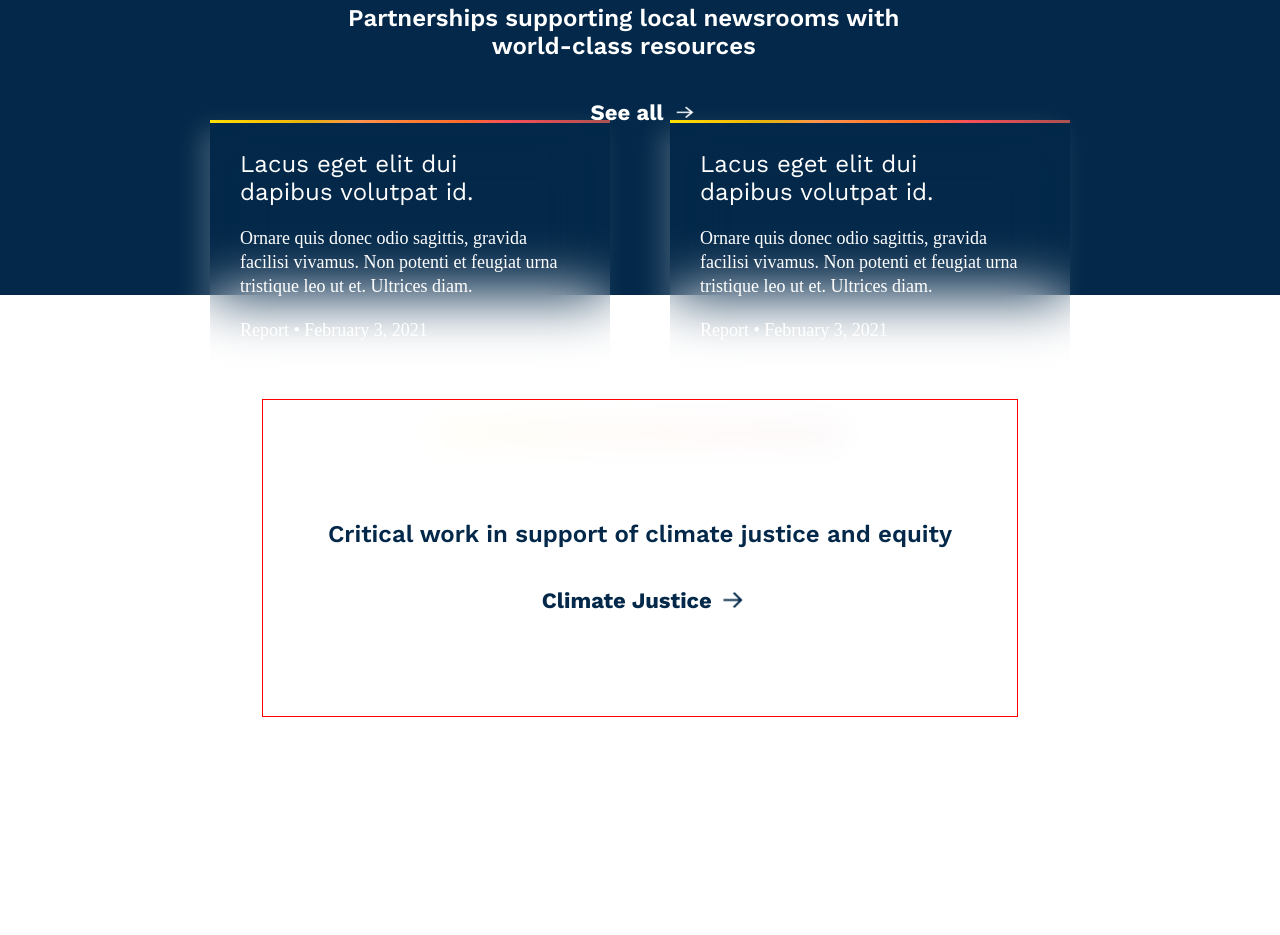
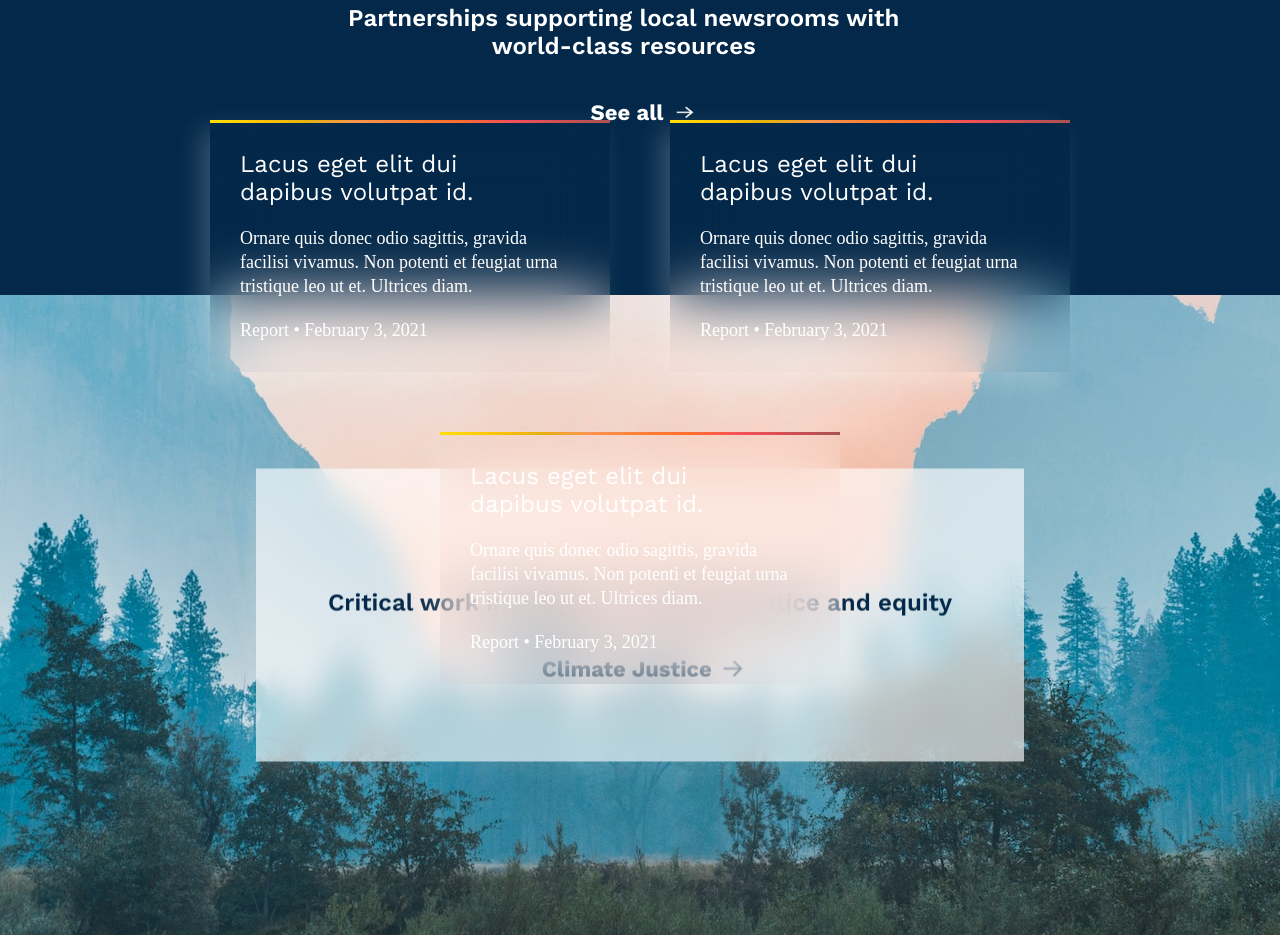
Before and after one commit to algomachine007/css-challenge, a Next.js app: page / in a window 1280 px wide. Shown: the part 240-1175 px from the top of the page. Before the commit the page ends 1039 px from the top, so only its background shows below. Built offline with nearby package versions, Linux system fonts and the light colour scheme; a web font is replaced by a local one.

Commit message:
positioning the components

```diff
--- a/components/banner/banner.module.scss
+++ b/components/banner/banner.module.scss
@@ -6,17 +6,16 @@
   align-items: center;
   padding: 60px;
 
-  border: 1px solid red;
+  position: absolute;
+  top: 50%;
+  left: 50%;
+  transform: translate(-50%, -50%);
 
   color: variable.$blue-primary;
 
   width: 60%;
-  height: 318px;
-  left: 230px;
-  top: 180px;
 
   /* White Tint 65% */
-
   background: rgba(255, 255, 255, 0.65);
   box-shadow: -10px 10px 20px rgba(255, 255, 255, 0.1);
   backdrop-filter: blur(15px);
--- a/components/bottom/bottom.module.scss
+++ b/components/bottom/bottom.module.scss
@@ -1,6 +1,6 @@
 .wrapper {
-  margin-top: 24px;
   height: 60vh;
+
   h2,
   h4 {
     color: #032849;
@@ -11,3 +11,8 @@
     font-weight: 600;
   }
 }
+
+.landingImage {
+  height: 100px;
+  z-index: 0;
+}
--- a/components/bottom/index.tsx
+++ b/components/bottom/index.tsx
@@ -2,11 +2,19 @@ import styles from "./bottom.module.scss";
 import SectionWrapper from "@layout/sectionWrapper";
 import Banner from "@components/banner";
 import { IBottomProps } from "./types";
+import Image from "next/image";
 
 const Bottom = ({ info }: IBottomProps) => {
   return (
     <div className={styles.wrapper}>
-      <SectionWrapper>
+      <SectionWrapper withBg>
+        {/* <Image
+          src="/bailey.jpg"
+          className={styles.landingImage}
+          layout="fill"
+          objectFit="cover"
+          objectPosition="center"
+        /> */}
         <Banner
           title={info.title}
           description={info.description}
--- a/components/layout/sectionWrapper/index.tsx
+++ b/components/layout/sectionWrapper/index.tsx
@@ -1,13 +1,14 @@
-import React from 'react'
-import styles from './sectionWrapper.module.scss'
+import Image from 'next/image';
+import React from 'react';
+import styles from './sectionWrapper.module.scss';
 type SectionWrapper = {
-  children: React.ReactNode
-}
+  children: React.ReactNode;
+  withBg?: boolean;
+};
 
-const SectionWrapper = ({ children }: SectionWrapper) => {
-  return (
-    <div className={styles.wrapper}>{children}</div>
-  )
-}
+const SectionWrapper = ({ children, withBg }: SectionWrapper) => {
+  const className = withBg ? styles.wrapperWithBg : styles.wrapper;
+  return <div className={className}>{children}</div>;
+};
 
-export default SectionWrapper
+export default SectionWrapper;
--- a/components/layout/sectionWrapper/sectionWrapper.module.scss
+++ b/components/layout/sectionWrapper/sectionWrapper.module.scss
@@ -9,3 +9,10 @@
     padding: 80px 10px;
   }
 }
+
+.wrapperWithBg {
+  background-image: url("/bailey.jpg");
+  height: 80vh;
+  background-position: center center;
+  position: relative;
+}
--- a/components/top/top.module.scss
+++ b/components/top/top.module.scss
@@ -28,6 +28,7 @@
     @media screen and (min-width: 1200px) {
       position: absolute;
       top: 45%;
+      z-index: 2;
     }
   }
 }
```
